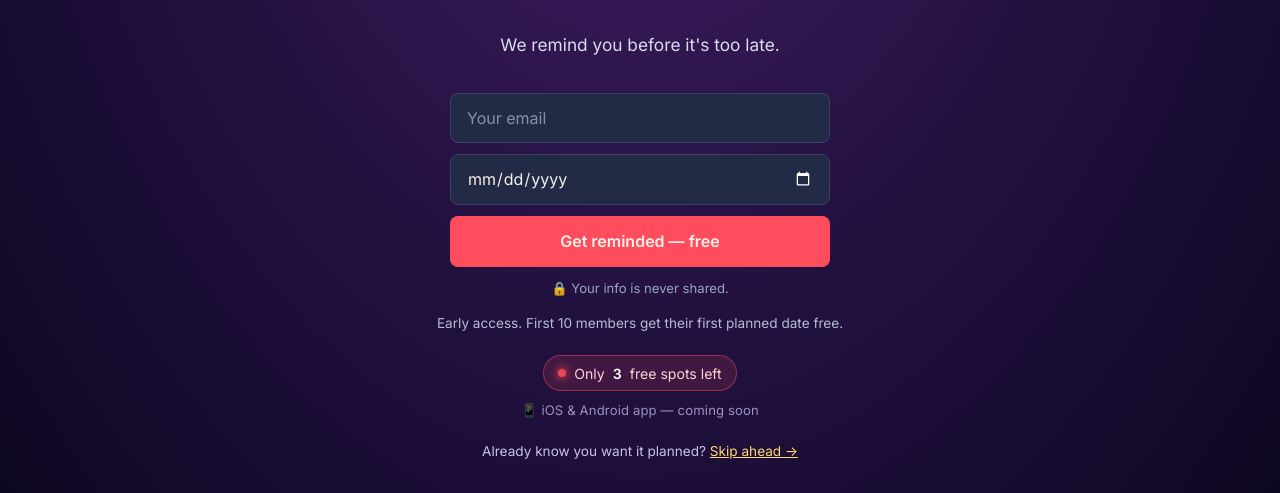
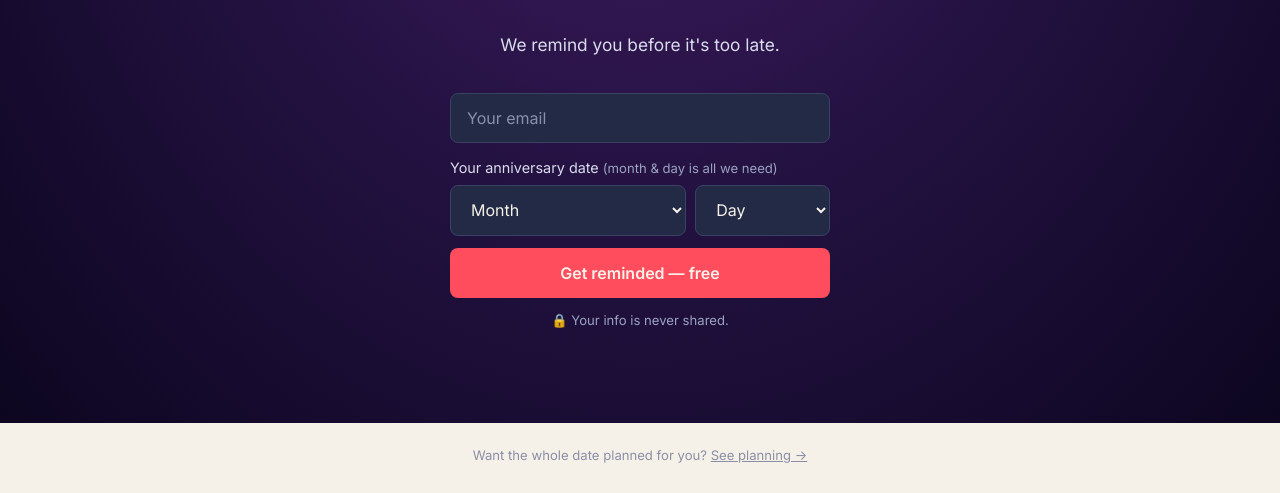
Before and after one commit to MoneyMir22/Anniversary-Alley, a plain HTML site: page index.html in a window 1280 px wide. Shown: the part 307-800 px from the top of the page. Drawn offline with Linux system fonts and the light colour scheme.

Commit message:
Signup form: labeled month/day date, single message under CTA, paid path moved below hero
Co-Authored-By: Claude Opus 5.5 <noreply@anthropic.com>
Claude-Session: https://claude.ai/code/session_012aA5929EKqobaxmWhPthpj

```diff
--- a/index.html
+++ b/index.html
@@ -166,15 +166,35 @@
   }
   .contact .spots-badge { background: rgba(255,77,94,0.08); color: #8a2a35; }
   .contact .spots-badge strong { color: var(--brick); }
-  .skip-ahead {
-    font-size: 0.85rem;
-    color: #c9c2e8;
-    margin-top: 1.3rem;
+  .date-label {
+    text-align: left;
+    font-size: 0.9rem;
+    color: #d9dced;
+    margin: 0.2rem 0 -0.3rem;
   }
-  .skip-ahead a {
-    color: var(--amber-soft);
-    text-decoration: underline;
+  .date-label span { color: #9aa3c2; font-size: 0.82rem; }
+  .md-row { display: flex; gap: 0.6rem; }
+  .md-row select:first-child { flex: 2; }
+  .md-row select:last-child { flex: 1; }
+  select {
+    font-family: 'Inter', sans-serif;
+    font-size: 1rem;
+    padding: 0.85rem 1rem;
+    border-radius: 8px;
+    border: 1px solid #3a4262;
+    background: #232a45;
+    color: var(--paper);
+    color-scheme: dark;
+    min-width: 0;
   }
+  .paid-path {
+    text-align: center;
+    font-size: 0.82rem;
+    color: #8a8fa6;
+    margin: 0;
+    padding: 1.4rem 1.5rem 0;
+  }
+  .paid-path a { color: inherit; text-decoration: underline; }
 
   .path { max-width: 640px; margin: 0 auto; padding: 3.5rem 1.5rem 4rem; }
   .path h2 {
@@ -392,17 +412,28 @@ src="https://www.facebook.com/tr?id=395674804265892&ev=PageView&noscript=1"
       <input type="hidden" name="form-name" value="signup">
       <p style="position:absolute;left:-9999px;" aria-hidden="true"><label>Leave this blank: <input name="bot-field"></label></p>
       <input type="email" id="email" name="email" placeholder="Your email" required>
-      <input type="date" id="annivDate" name="anniversary-date" required aria-label="Your anniversary date">
+      <label for="annivDate" class="date-label">Your anniversary date <span>(month &amp; day is all we need)</span></label>
+      <div class="md-row">
+        <select id="annivDate" required aria-label="Anniversary month">
+          <option value="" disabled selected>Month</option>
+          <option value="01">January</option><option value="02">February</option><option value="03">March</option>
+          <option value="04">April</option><option value="05">May</option><option value="06">June</option>
+          <option value="07">July</option><option value="08">August</option><option value="09">September</option>
+          <option value="10">October</option><option value="11">November</option><option value="12">December</option>
+        </select>
+        <select id="annivDay" required aria-label="Anniversary day">
+          <option value="" disabled selected>Day</option>
+        </select>
+      </div>
+      <input type="hidden" name="anniversary-date" id="annivValue">
       <button type="submit" class="cta" id="submitBtn">Get reminded — free</button>
     </form>
     <p class="confirm" id="confirmMsg">You're on the list. We'll be in touch before your date sneaks up on you.</p>
     <p class="privacy-note">🔒 Your info is never shared.</p>
-    <p class="fineprint">Early access. First 10 members get their first planned date free.</p>
-    <p class="spots-badge"><span class="spots-dot"></span>Only <strong class="spots-left">3</strong> free spots left</p>
-    <p class="app-soon">📱 iOS &amp; Android app — coming soon</p>
-    <p class="skip-ahead">Already know you want it planned? <a href="#contact">Skip ahead →</a></p>
   </div>
 </section>
+
+<p class="paid-path">Want the whole date planned for you? <a href="#contact">See planning →</a></p>
 
 <section class="path">
   <h2>How it works</h2>
@@ -549,6 +580,22 @@ document.querySelectorAll('.spots-badge').forEach(el => { if (FREE_SPOTS_LEFT <=
     });
   }
 
+  (function () {
+    const m = document.getElementById('annivDate'), d = document.getElementById('annivDay');
+    function fillDays() {
+      const max = { '02': 29, '04': 30, '06': 30, '09': 30, '11': 30 }[m.value] || 31;
+      const keep = d.value;
+      d.length = 1;
+      for (let i = 1; i <= max; i++) {
+        const v = String(i).padStart(2, '0');
+        d.add(new Option(i, v));
+      }
+      if (keep && +keep <= max) d.value = keep;
+    }
+    m.addEventListener('change', fillDays);
+    fillDays();
+  })();
+
   const form = document.getElementById('signupForm');
   const btn = document.getElementById('submitBtn');
   const confirmMsg = document.getElementById('confirmMsg');
@@ -556,8 +603,11 @@ document.querySelectorAll('.spots-badge').forEach(el => { if (FREE_SPOTS_LEFT <=
   form.addEventListener('submit', async (e) => {
     e.preventDefault();
     const email = document.getElementById('email').value.trim();
-    const annivDate = document.getElementById('annivDate').value;
-    if (!email || !annivDate) return;
+    const annivMonth = document.getElementById('annivDate').value;
+    const annivDayVal = document.getElementById('annivDay').value;
+    if (!email || !annivMonth || !annivDayVal) return;
+    const annivDate = annivMonth + '-' + annivDayVal;
+    document.getElementById('annivValue').value = annivDate;
 
     btn.disabled = true;
     btn.textContent = 'Adding you…';
```
